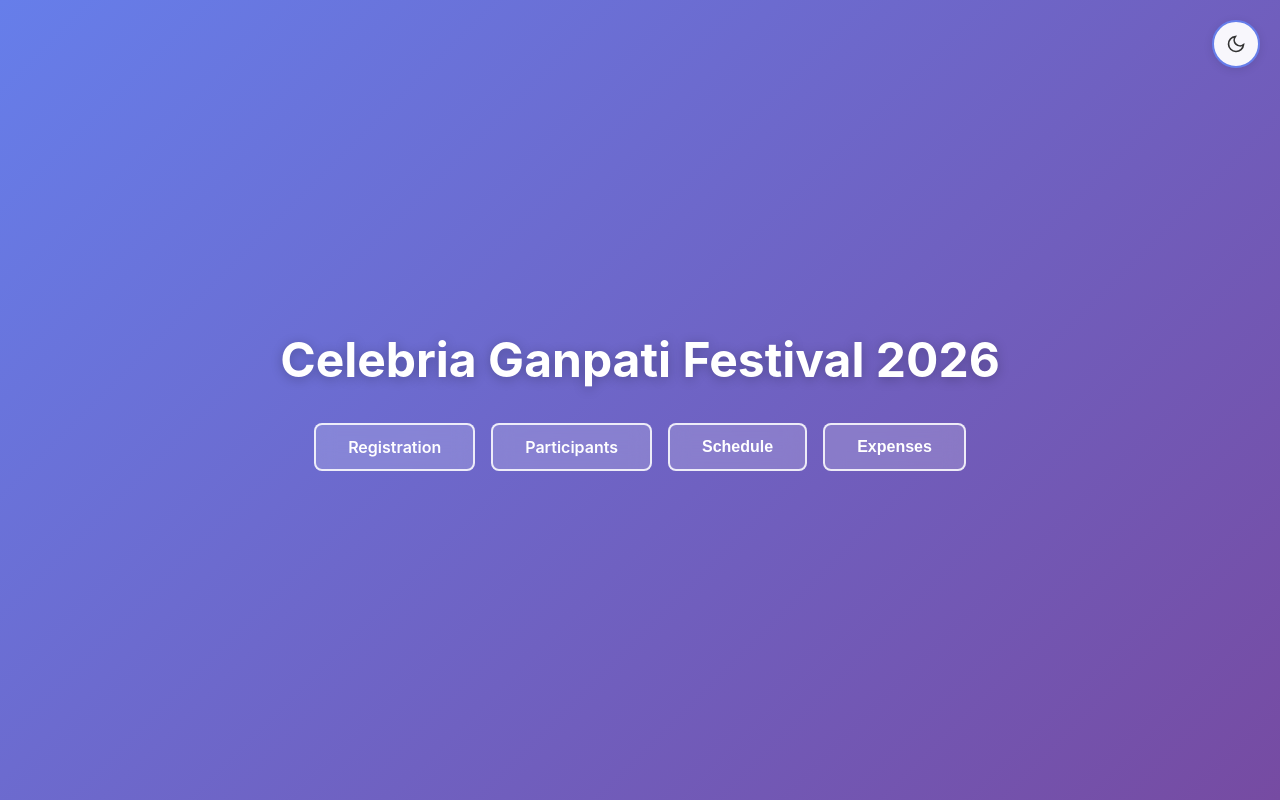
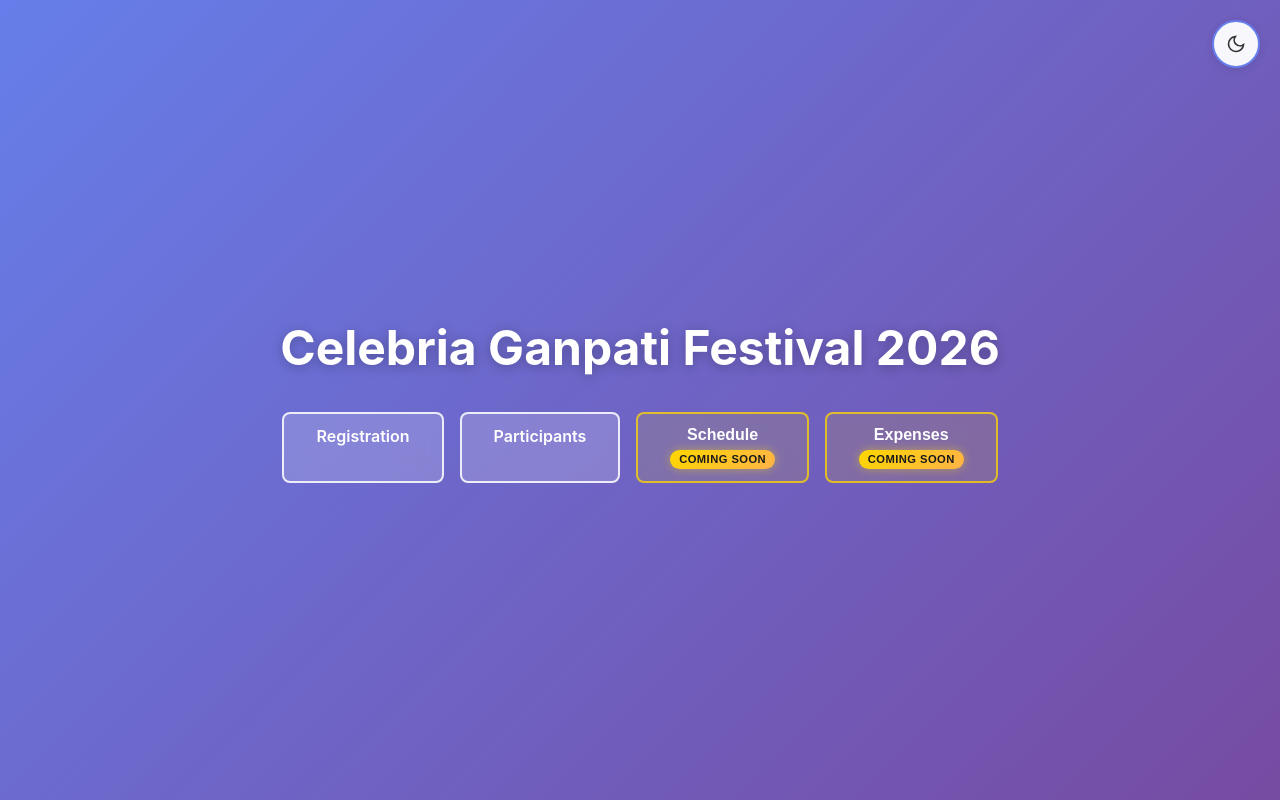
Before and after one commit to aniruddhakudal/cpl, a React (Vite) app: page / in a window 1280 px wide. Built offline with nearby package versions, Linux system fonts and the light colour scheme; no server answers.

Commit message:
Added coming soon tag

```diff
--- a/src/App.css
+++ b/src/App.css
@@ -59,6 +59,34 @@
 
 .home-page__btn:active {
   transform: translateY(0);
+}
+
+.home-page__btn--soon {
+  display: inline-flex;
+  flex-direction: column;
+  align-items: center;
+  gap: 0.4rem;
+  cursor: not-allowed;
+  border-color: rgba(255, 215, 0, 0.75);
+  background: rgba(255, 215, 0, 0.12);
+}
+
+.home-page__btn--soon:hover {
+  transform: none;
+  box-shadow: none;
+  background: rgba(255, 215, 0, 0.12);
+}
+
+.home-page__soon-tag {
+  font-size: 0.7rem;
+  font-weight: 700;
+  letter-spacing: 0.04em;
+  text-transform: uppercase;
+  color: #1a1a1a;
+  background: linear-gradient(135deg, #ffd700, #ffb347);
+  padding: 0.2rem 0.55rem;
+  border-radius: 999px;
+  box-shadow: 0 0 10px rgba(255, 215, 0, 0.45);
 }
 
 @media (max-width: 768px) {
--- a/src/App.jsx
+++ b/src/App.jsx
@@ -25,8 +25,14 @@ function HomePage() {
           <Link to="/ganpati/2026/participants" className="home-page__btn">
             Participants
           </Link>
-          <button type="button" className="home-page__btn">Schedule</button>
-          <button type="button" className="home-page__btn">Expenses</button>
+          <button type="button" className="home-page__btn home-page__btn--soon" disabled>
+            Schedule
+            <span className="home-page__soon-tag">Coming soon</span>
+          </button>
+          <button type="button" className="home-page__btn home-page__btn--soon" disabled>
+            Expenses
+            <span className="home-page__soon-tag">Coming soon</span>
+          </button>
         </div>
       </div>
     </div>
```
